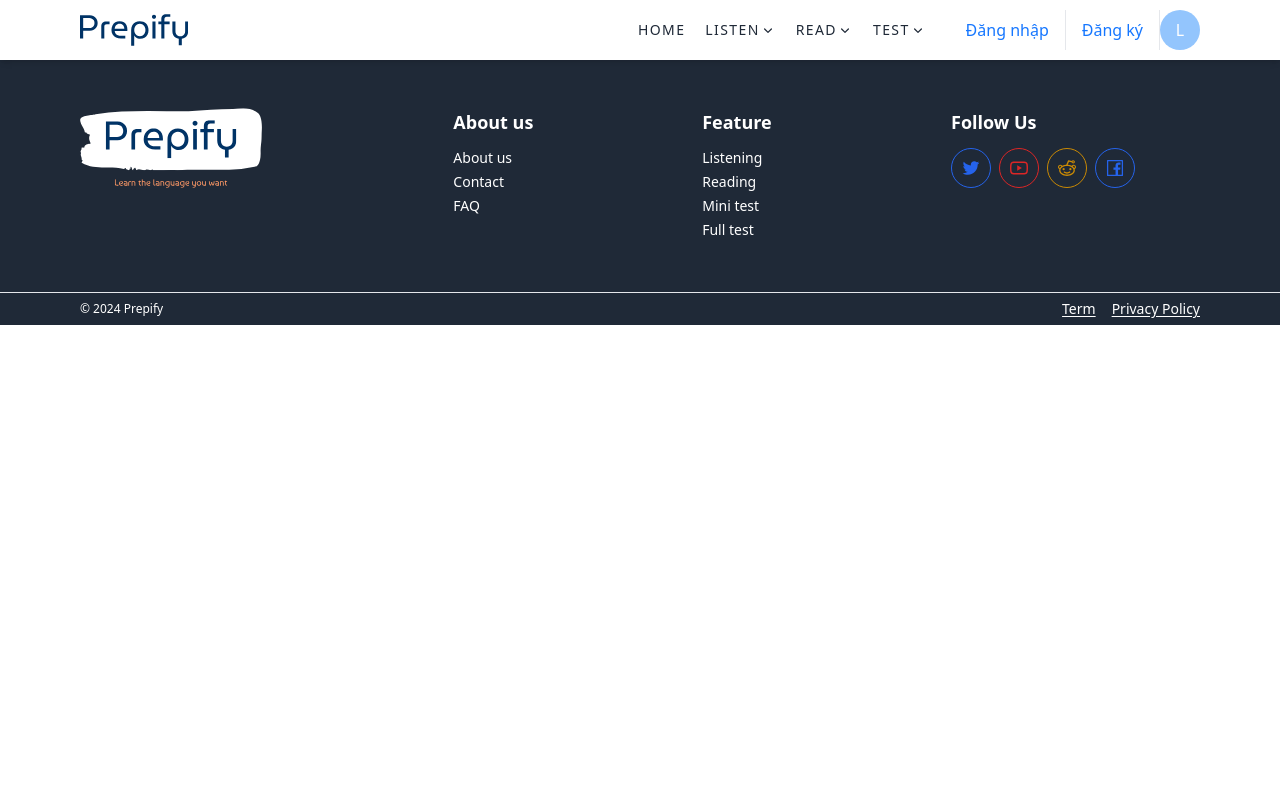
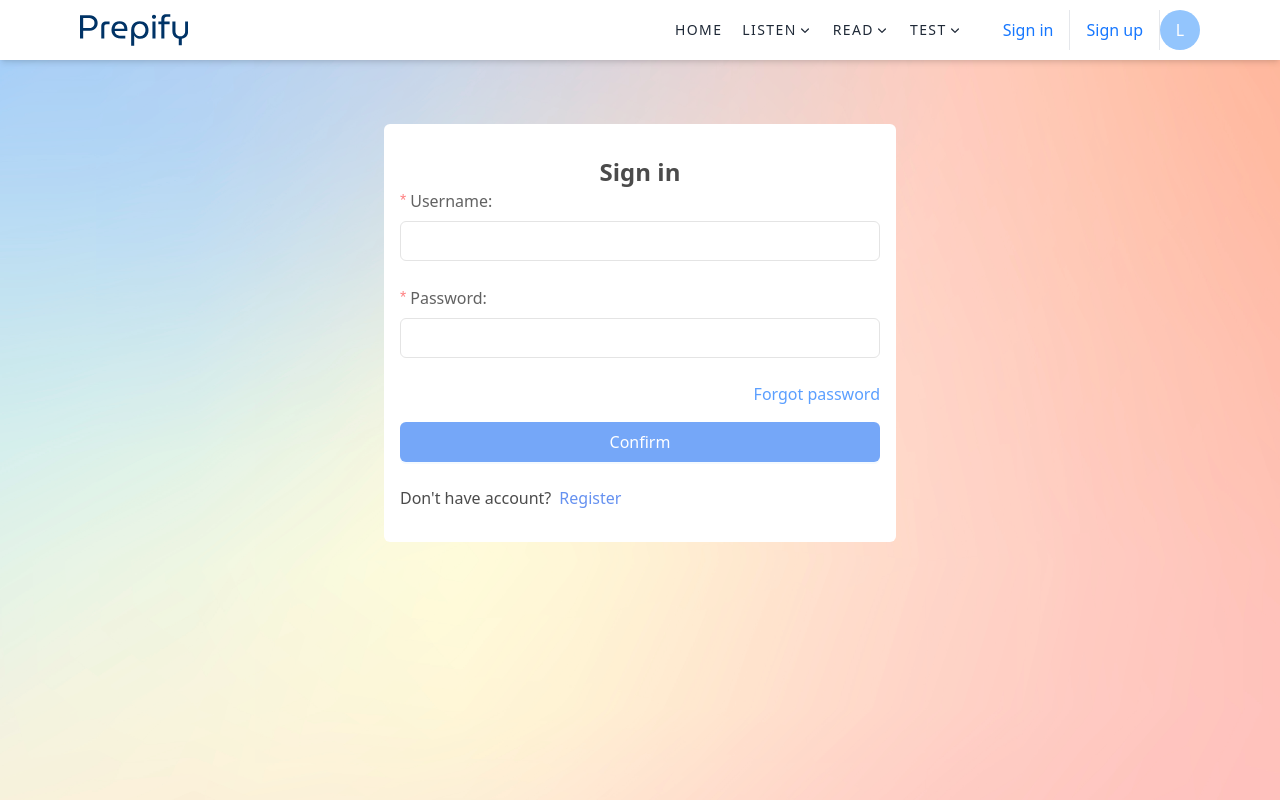
Before and after one commit to Thanh-kun/english-vue, a Vue app: page /sign-in in a window 1280 px wide. Shown: the top 800 px of the page. Built offline with nearby package versions, Linux system fonts and the light colour scheme.

Commit message:
feat: sign in page

```diff
--- a/src/components/Header/index.vue
+++ b/src/components/Header/index.vue
@@ -21,7 +21,7 @@ const { menuItems: menuMobileItems, selectedItems: selectedMobileItems } = useMe
 <template>
   <header class="sticky top-0 z-40">
     <div class="bg-white shadow-md z-1 bg-opacity-90">
-      <div class="container mx-auto">
+      <div class="container mx-auto h-[60px]">
         <div class="flex items-center gap-6">
           <RouterLink to="/">
             <div class="h-14 w-fit min-w-24 py-3">
@@ -32,10 +32,12 @@ const { menuItems: menuMobileItems, selectedItems: selectedMobileItems } = useMe
             <Menu :items="menuItems" :selectedItems="selectedItems" />
             <div class="flex divide-x border-gray-600">
               <div>
-                <Button type="link">Đăng nhập</Button>
+                <RouterLink :to="{ name: 'signIn' }">
+                  <Button type="link">Sign in</Button>
+                </RouterLink>
               </div>
               <div>
-                <Button type="link">Đăng ký</Button>
+                <Button type="link">Sign up</Button>
               </div>
               <RouterLink to="/" class="no-underline text-black hover:text-gray-800">
                 <div
--- a/src/router/index.js
+++ b/src/router/index.js
@@ -7,6 +7,11 @@ const router = createRouter({
       path: '/',
       name: 'home',
       component: () => import('@/views/Home.vue')
+    },
+    {
+      path: '/sign-in',
+      name: 'signIn',
+      component: () => import('@/views/SignIn.vue')
     },
     {
       path: '/admin',
--- /dev/null
+++ b/src/views/SignIn.vue
@@ -0,0 +1,63 @@
+<script setup>
+import { reactive } from 'vue'
+import { Form, FormItem, Input, Button } from 'ant-design-vue'
+
+const formData = reactive({
+  username: '',
+  password: ''
+})
+
+const rules = {
+  username: [{ required: true, message: 'Please input your username!' }],
+  password: [
+    {
+      pattern: /^(?=.*[A-Za-z])(?=.*\d)[A-Za-z\d]{8,}$/,
+      message:
+        'The password must be at least eight characters long, containing at least one letter and one number'
+    },
+    { required: true, message: 'Please input your password!' }
+  ]
+}
+
+const handleSubmit = () => {
+  console.log('submit', formData)
+}
+</script>
+<template>
+  <div style="min-height: calc(100dvh - 60px)" class="bg-image1">
+    <div class="container py-16 h-full flex items-center justify-center">
+      <div class="max-w-lg w-full bg-white rounded-md py-8 px-4">
+        <h1 class="text-2xl font-bold text-center">Sign in</h1>
+        <Form
+          layout="vertical"
+          class="mb-5"
+          autocomplete="off"
+          :rules="rules"
+          :model="formData"
+          @submit="handleSubmit"
+        >
+          <FormItem label="Username: " name="username">
+            <Input v-model:value="formData.username" autocomplete="username" />
+          </FormItem>
+          <FormItem label="Password: " name="password">
+            <Input
+              type="password"
+              v-model:value="formData.password"
+              autocomplete="current-password"
+            />
+          </FormItem>
+          <div class="flex justify-end mb-4">
+            <RouterLink to="/" href="#">Forgot password</RouterLink>
+          </div>
+          <FormItem>
+            <Button htmlType="submit" block type="primary">Confirm</Button>
+          </FormItem>
+        </Form>
+        <div>
+          <span class="mr-2">Don't have account?</span>
+          <RouterLink to="/" href="#" class="no-underline">Register</RouterLink>
+        </div>
+      </div>
+    </div>
+  </div>
+</template>
```
Also changed, not shown: src/assets/css/tailwind.css.
